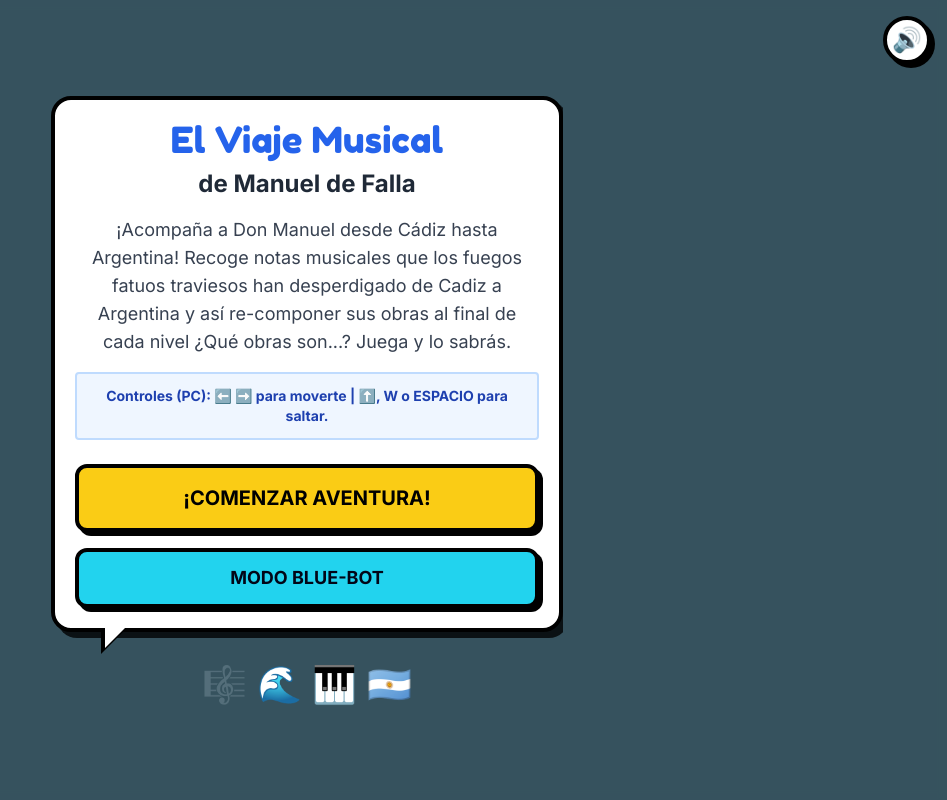
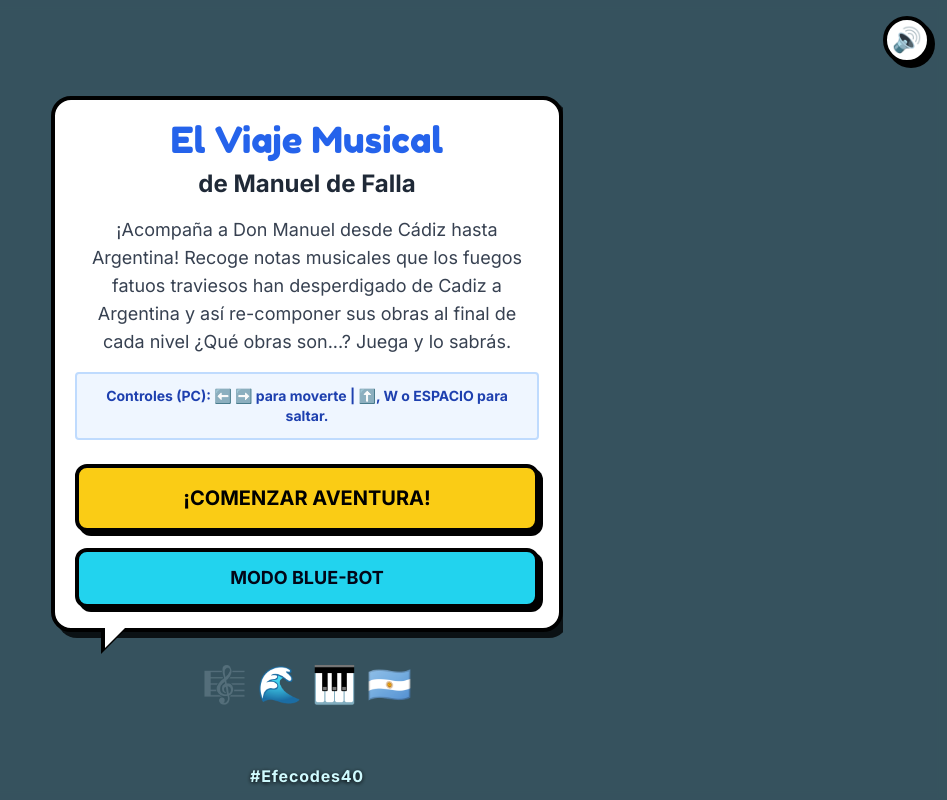
Before and after one commit to Quique-sito/falla_el_juego, a plain HTML site: page index.html in a window 1280 px wide. Shown: the whole page, without its empty margins (333-1280 px from the left). Drawn offline with nearby package versions, Linux system fonts and the light colour scheme.

Commit message:
Hastag Edecode40

```diff
--- a/index.html
+++ b/index.html
@@ -242,6 +242,7 @@
                 </button>
             </div>
             <div class="flex gap-4 text-4xl">🎼 🌊 🎹 🇦🇷</div>
+            <p class="pointer-events-none fixed bottom-3 left-0 right-0 z-[51] text-center text-base font-bold tracking-wider text-cyan-100 drop-shadow-[0_1px_2px_rgba(0,0,0,1)]">#Efecodes40</p>
         </div>
 
         <!-- MODO BLUE-BOT -->
```
